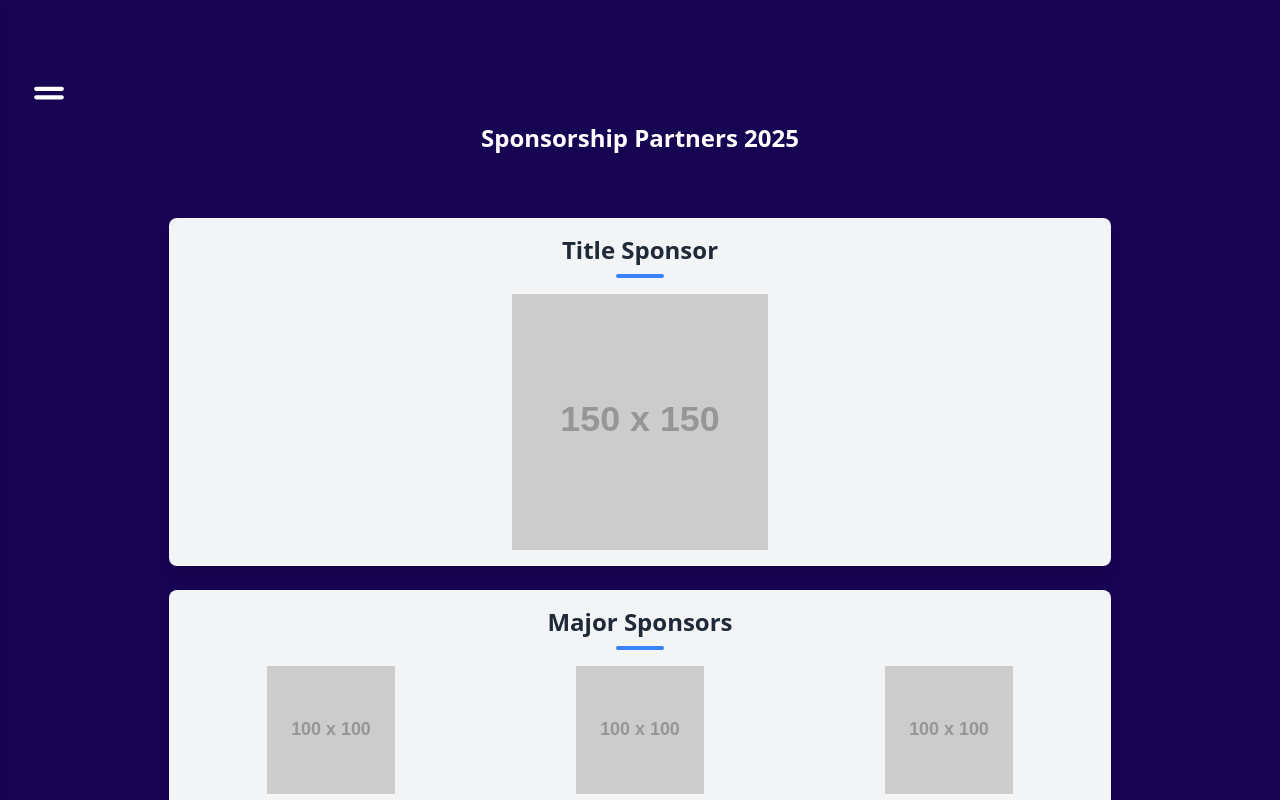
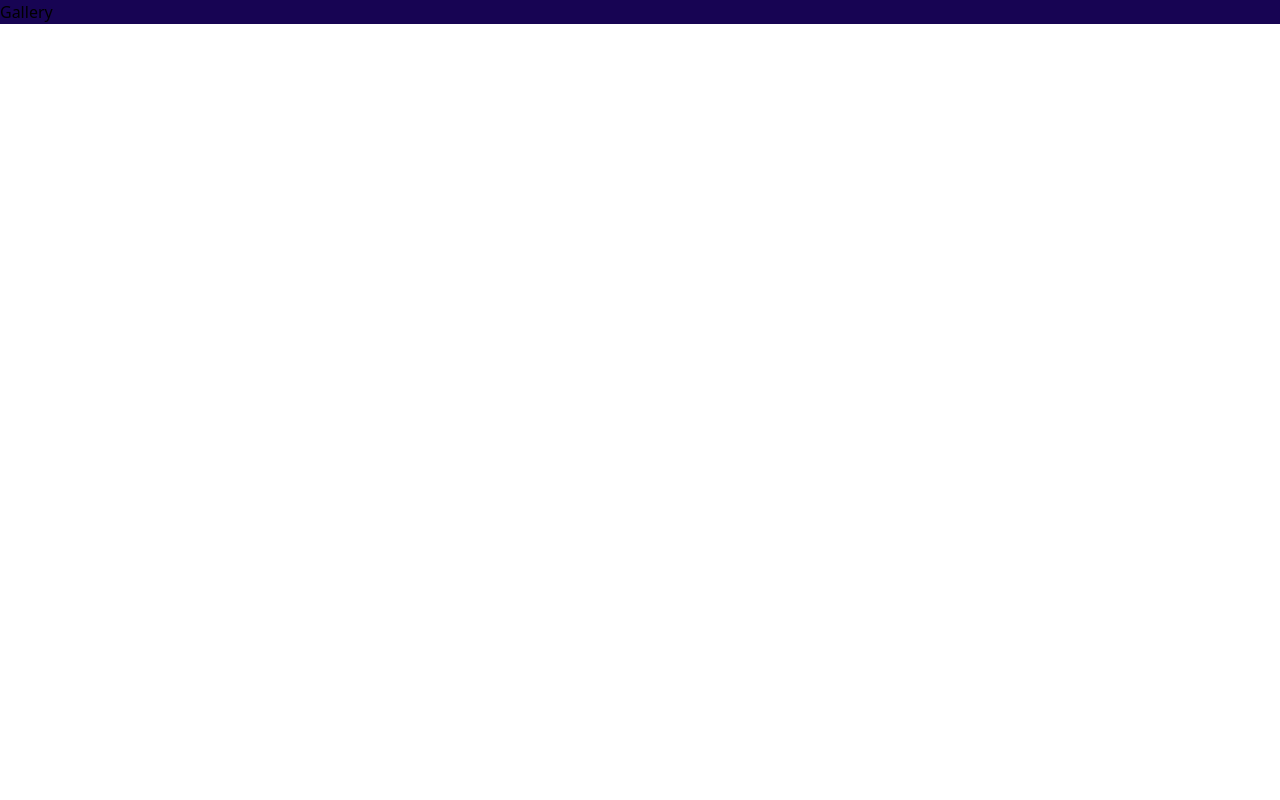
Before and after one commit to suranjan2003/OPTIMA, a React (Vite) app: page / in a window 1280 px wide. Shown: the top 800 px of the page. Built offline with nearby package versions, Linux system fonts and the light colour scheme.

Commit message:
home page and gallery page introduced

```diff
--- a/src/App.jsx
+++ b/src/App.jsx
@@ -1,10 +1,10 @@
 import { useState } from 'react'
-import Spons from './pages/Spons'
+import Home from './pages/Home'
 
 function App() {
   return (
     <>
-      <Spons/>
+      <Home/>
     </>
   )
 }
--- /dev/null
+++ b/src/pages/Gallery.jsx
@@ -0,0 +1,9 @@
+import React from 'react'
+
+const Gallery = () => {
+  return (
+    <div>Gallery</div>
+  )
+}
+
+export default Gallery
--- /dev/null
+++ b/src/pages/Home.jsx
@@ -0,0 +1,14 @@
+import React from 'react'
+import Spons from './Spons'
+import Gallery from './Gallery';
+
+const Home = () => {
+    let x=0;
+  return (
+    <div className="relative bg-[#170453] flex flex-col">
+        {x === 1 ? <Spons /> : <Gallery />}
+    </div>
+  )
+}
+
+export default Home
--- a/src/pages/Spons.jsx
+++ b/src/pages/Spons.jsx
@@ -18,7 +18,6 @@ const Spons = () => {
     };
 
     return (
-        <div className="relative bg-[#170453] flex flex-col">
             <div>
                 {/* Header section with button and heading */}
                 <div className="items-center justify-between px-5 pt-16 ">
@@ -53,7 +52,6 @@ const Spons = () => {
                 )}
             </div>
 
-        </div>
     );
 };
 
```
Lines whose indentation alone changed are shown as unchanged.
